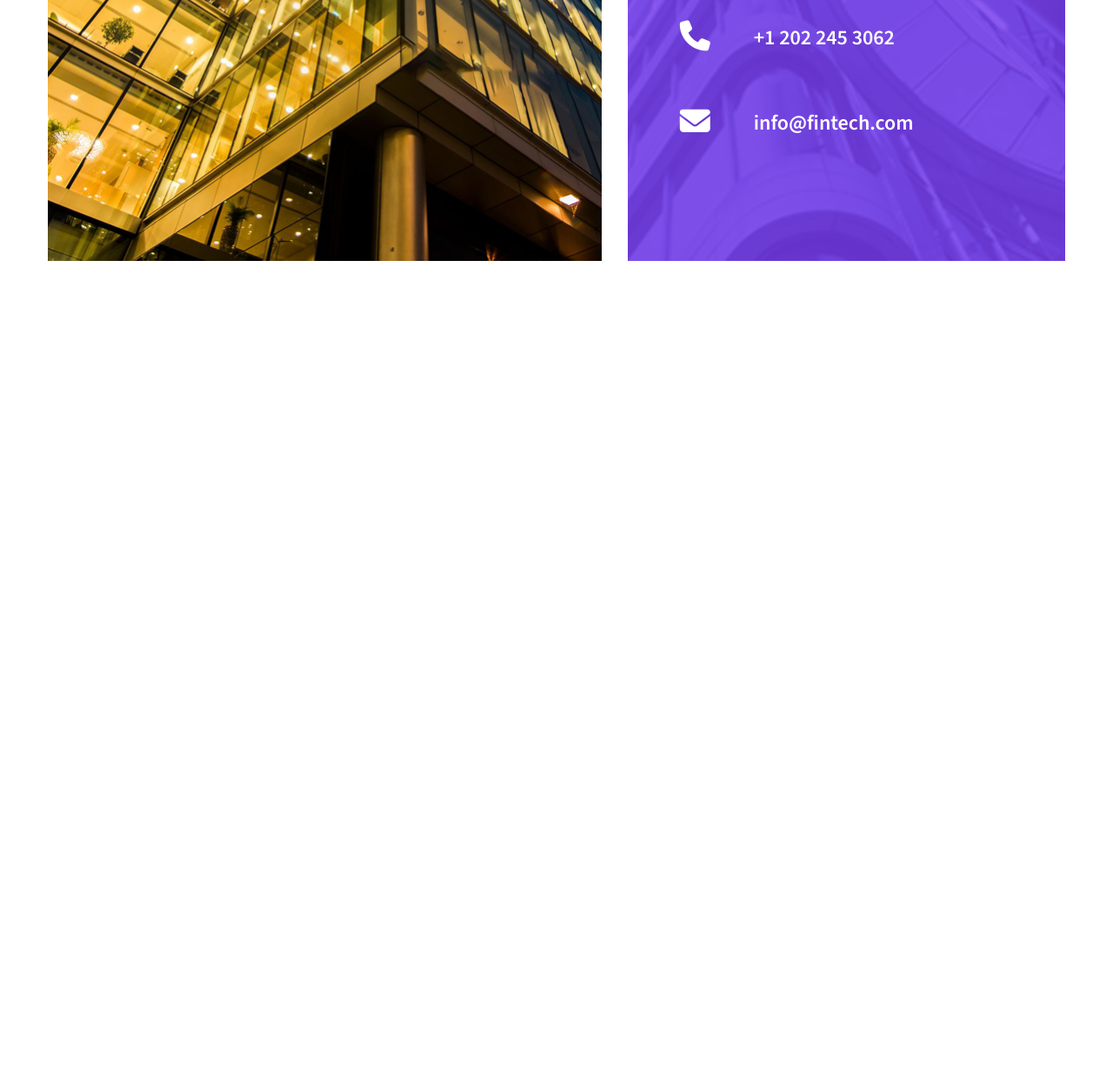
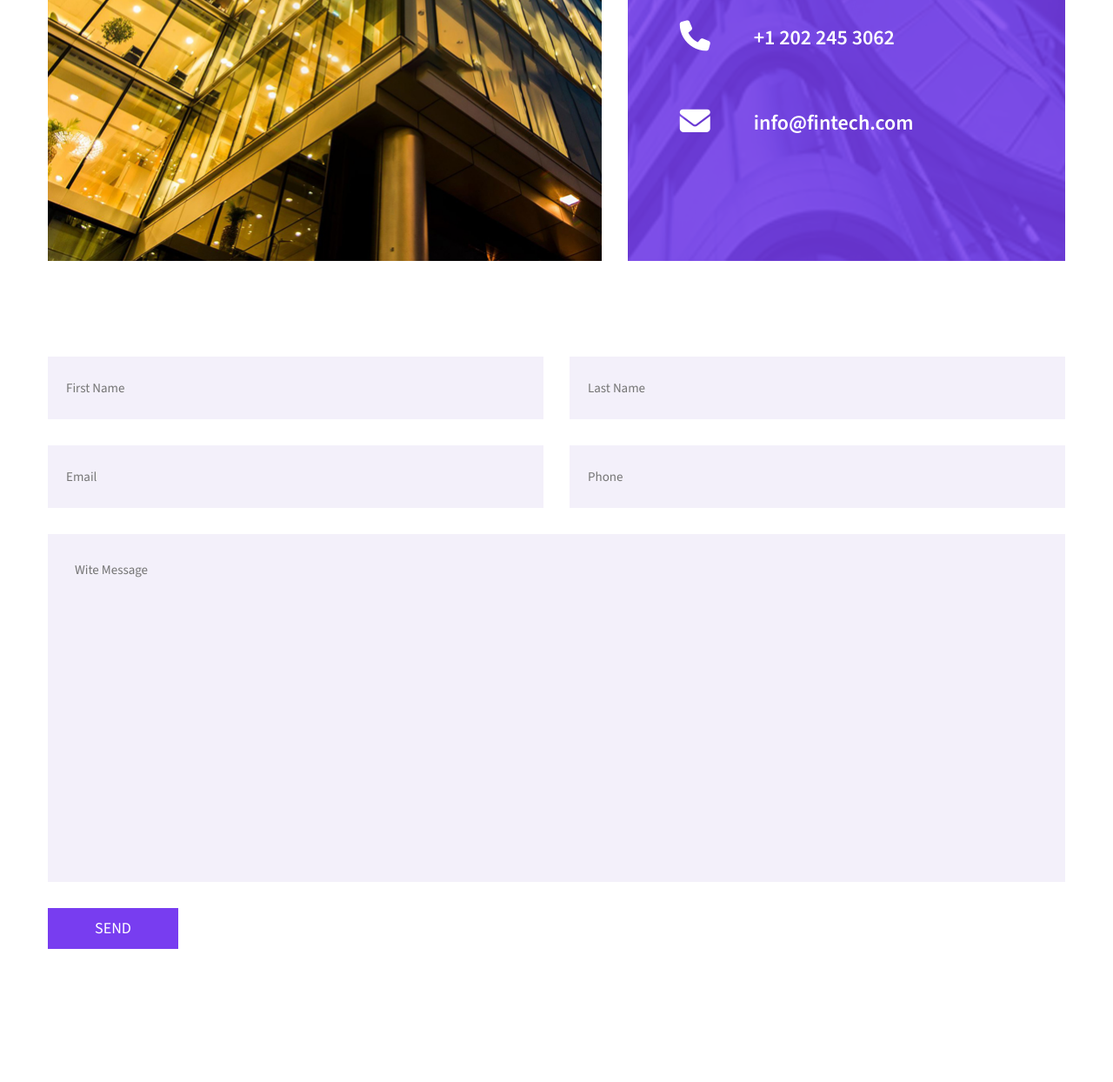
Before and after one commit to MayHoang24/f8-zoom-day-9, a plain HTML site: page contact.html in a window 1280 px wide. Shown: the part 908-2152 px from the top of the page at 87% size. Before the commit the page ends 1208 px from the top, so only its background shows below. Drawn offline with nearby package versions, Linux system fonts and the light colour scheme; grey boxes are pictures that could not be loaded.

Commit message:
Complete Form Contact

```diff
--- a/contact.html
+++ b/contact.html
@@ -333,6 +333,42 @@
                         </div>
                     </div>
                 </div>
+                <form action="" class="form-contact" autocomplete="off">
+                    <div class="form-contact__group">
+                        <input
+                            type="text"
+                            class="form-contact__input focus"
+                            placeholder="First Name"
+                        />
+                        <input
+                            type="text"
+                            class="form-contact__input focus"
+                            placeholder="Last Name"
+                        />
+                        <input
+                            type="email"
+                            class="form-contact__input focus"
+                            placeholder="Email"
+                        />
+                        <input
+                            type="tel"
+                            class="form-contact__input focus"
+                            placeholder="Phone"
+                        />
+                        <textarea
+                            name="wite-message"
+                            id="wite-message"
+                            class="form-contact__textarea focus"
+                            placeholder="Wite Message"
+                        ></textarea>
+                    </div>
+                    <button class="form-contact__btn">SEND</button>
+                </form>
+                <iframe
+                    src="https://www.google.com/maps"
+                    frameborder="0"
+                    class="contact-map"
+                ></iframe>
             </div>
         </main>
     </body>
--- a/css/styles.css
+++ b/css/styles.css
@@ -277,4 +277,67 @@ a {
     font-size: 3.5rem;
 }
 
-/* Contact Form */
+/*Form Contact  */
+.form-contact {
+    margin-top: 110px;
+}
+
+.form-contact__group {
+    --columns: 2;
+    --spacing: 30px;
+
+    display: flex;
+    flex-wrap: wrap;
+    row-gap: var(--spacing);
+    margin-left: calc(-1 * var(--spacing));
+}
+
+.form-contact__input {
+    width: calc(100% / 2 - var(--spacing));
+    margin-left: var(--spacing);
+
+    padding: 0 20px;
+    line-height: 70px;
+}
+
+.form-contact__input,
+.form-contact__textarea {
+    border: 1px solid #f3f0fa;
+    background: #f3f0fa;
+    outline: none;
+}
+
+.form-contact__textarea {
+    margin-left: var(--spacing);
+
+    padding: 30px;
+    height: 400px;
+    max-height: 400px;
+    width: 100%;
+    resize: none;
+}
+
+.form-contact .focus:focus {
+    border: 1px solid var(--secondary);
+}
+
+.form-contact__btn {
+    margin-top: 30px;
+    font-size: 1.8rem;
+    width: 150px;
+    line-height: 45px;
+    background: var(--secondary);
+    color: var(--primary-text-color);
+    border: none;
+    transition: background ease 0.6s;
+}
+
+.form-contact__btn:hover {
+    background: var(--primary);
+}
+
+/* Contact Map */
+.contact-map {
+    background-image: url(../img/contact-map-img.png) no-repeat center;
+    background-size: cover;
+}
```
Also changed, not shown: img/contact-map-img.png (added).
